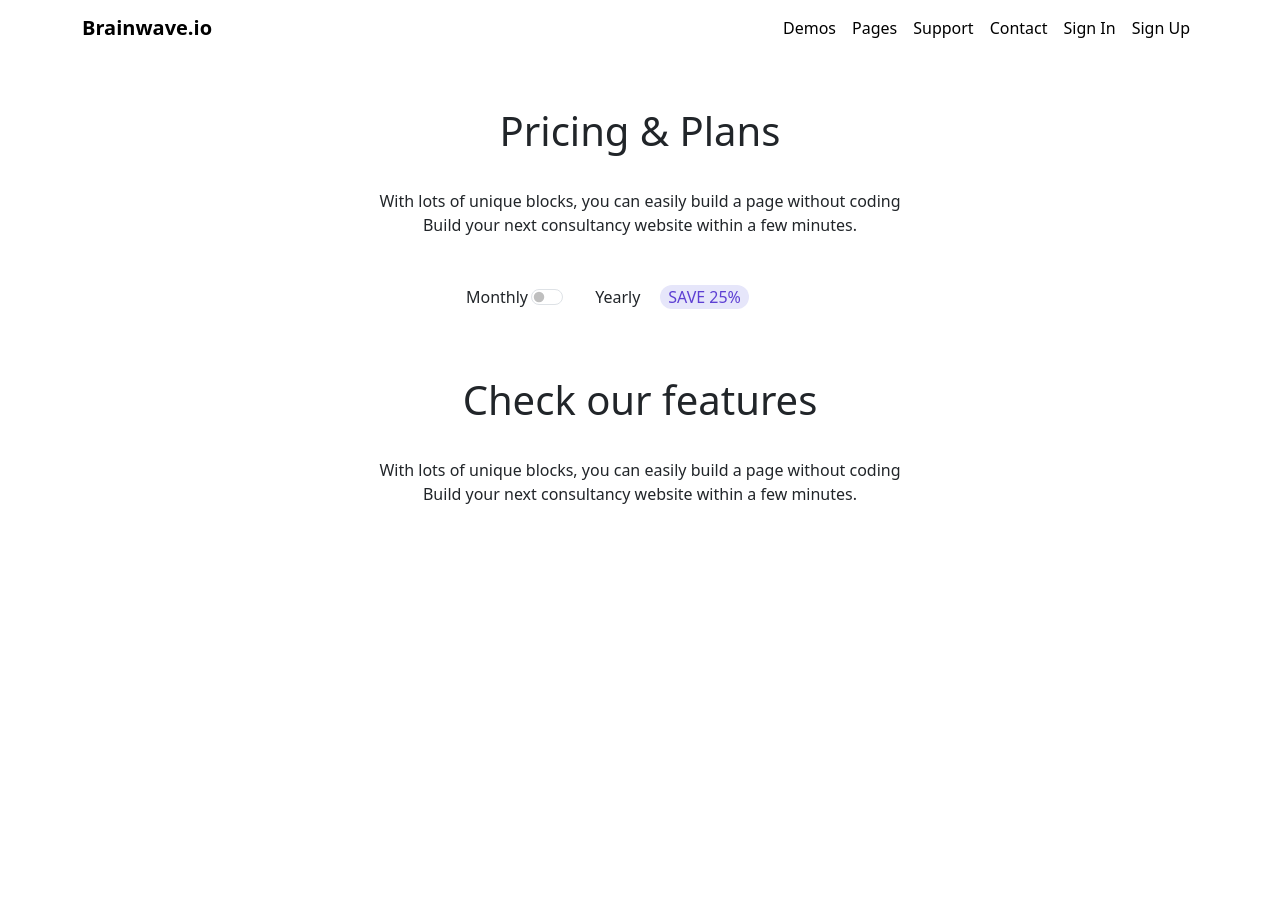
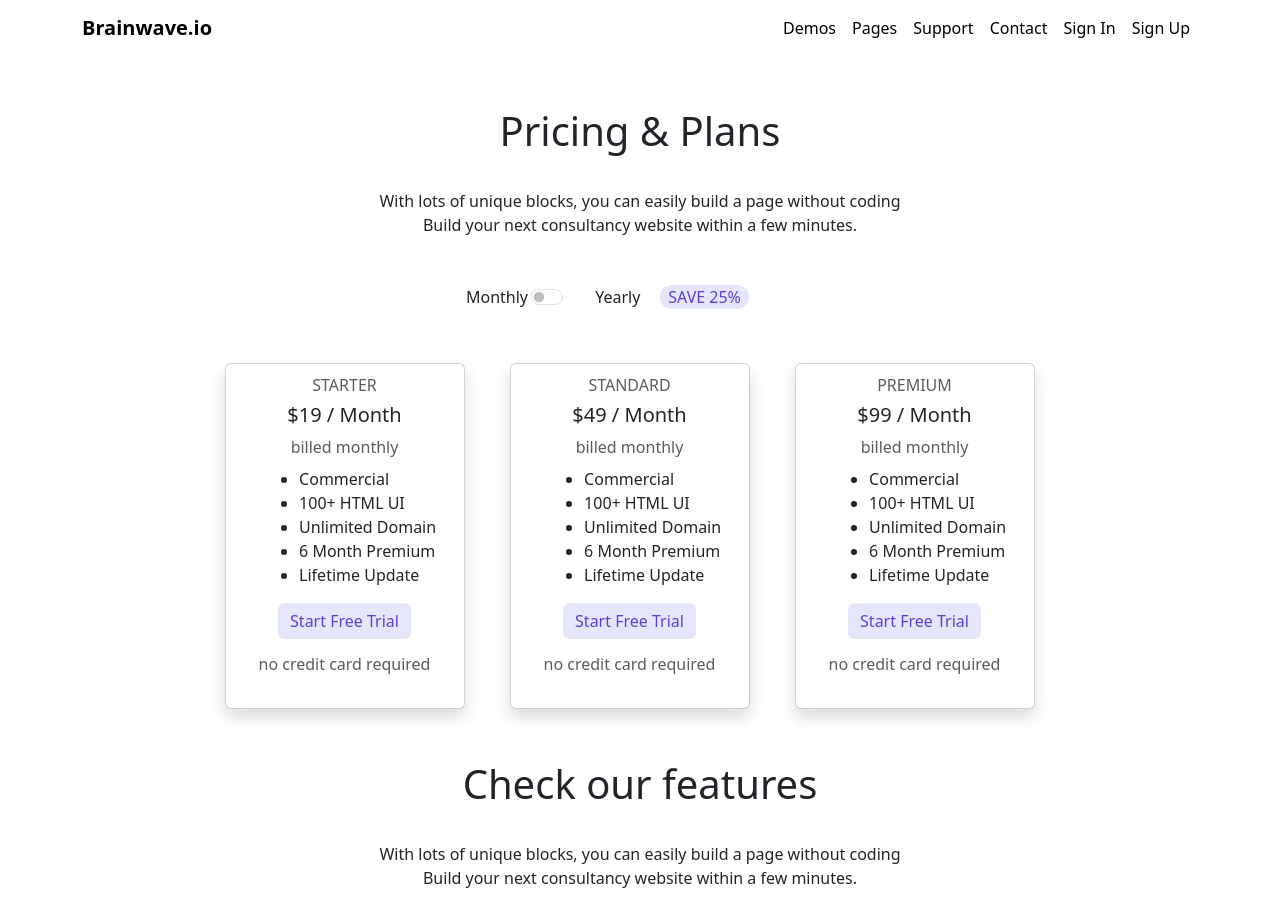
Before and after one commit to JoabFelton138/Brainwave.io, a React (Create React App) app in the folder brainwaveio/: page / in a window 1280 px wide. Before the commit the page ends 800 px from the top, so only its background shows below. Built offline with nearby package versions, Linux system fonts and the light colour scheme.

Commit message:
grid for pricing cards
created a reusable card component where content can be passed by props

results are displayed in a react bs grid

```diff
--- a/brainwaveio/src/App.css
+++ b/brainwaveio/src/App.css
@@ -34,3 +34,20 @@
   background-color: #5D3FD3;
   border-color: #5D3FD3;
 }
+
+/** pricing cards **/
+
+.pricing-container{
+  margin-top: 3vw;
+}
+
+.custom-btn{
+  background-color: #E6E6FA !important;
+  color: #5D3FD3 !important;
+  border: none !important;
+}
+
+.custom-btn:hover {
+  background-color: #5D3FD3 !important;
+  color: white !important;
+}
--- a/brainwaveio/src/App.js
+++ b/brainwaveio/src/App.js
@@ -1,18 +1,40 @@
 import './App.css';
+
 import 'bootstrap/dist/css/bootstrap.min.css';
+import {Col, Row, Container} from 'react-bootstrap';
 
 import Navigation from './components/navigation';
 import Content from './components/content';
 import SwitchContainer from './components/switch-container';
+import Pricing from './components/pricing';
 
 function App() {
   return (
     <div style={{backgroundColor:'white'}}>
       <Navigation/>
+
       <Content
         title={'Pricing & Plans'}
       />
+
       <SwitchContainer/>
+
+      <div className='pricing-container'>
+        <Container className='mt-1'>
+            <Row className="justify-content-center">
+                <Col sm={3}>
+                    <Pricing subtitle={'STARTER'} pricing={19}/>
+                </Col>
+                <Col sm={3}>
+                    <Pricing subtitle={'STANDARD'} pricing={49}/>
+                </Col>
+                <Col sm={3}>
+                    <Pricing subtitle={'PREMIUM'} pricing={99}/>
+                </Col>
+            </Row>
+        </Container>
+      </div>
+
        <Content
         title={'Check our features'}
       />
--- /dev/null
+++ b/brainwaveio/src/components/pricing.jsx
@@ -0,0 +1,28 @@
+import React from 'react';
+
+import {Card, Button} from 'react-bootstrap';
+
+function Pricing(props){
+    return (
+        <Card className='shadow d-block rounded' style={{ width: '15rem' }}>
+            <Card.Body>
+                <Card.Subtitle className="mb-2 text-muted">{props.subtitle}</Card.Subtitle>
+                <Card.Title>${props.pricing} / Month</Card.Title>
+                <p className="mb-2 text-muted">billed monthly</p>
+                <Card.Text>
+                <ul style={{ textAlign: 'left', marginLeft: '2vw'}}>
+                    <li>Commercial</li>
+                    <li>100+ HTML UI</li>
+                    <li>Unlimited Domain</li>
+                    <li>6 Month Premium</li>
+                    <li>Lifetime Update</li>
+                </ul>
+                </Card.Text>
+                <Button className="custom-btn">Start Free Trial</Button>
+                <p style={{marginTop: '1vw'}} className="text-muted">no credit card required</p>
+            </Card.Body>
+        </Card>
+    );
+}
+
+export default Pricing;
```
